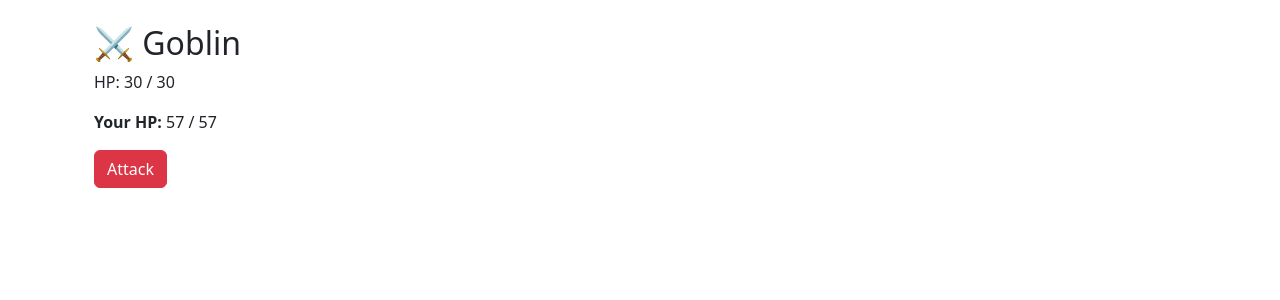
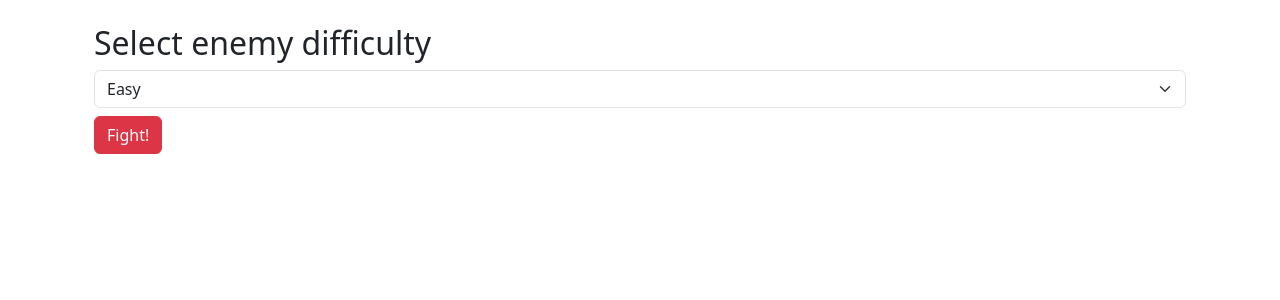
Before and after one commit to SzymonPolczynski/quiz_rpg, a Django app: page /battle/ in a window 1280 px wide. Shown: the part 136-436 px from the top of the page. Run offline with Django 5.2, Linux system fonts and the light colour scheme; a user stored in the database is signed in; data comes from the database, SQL or seed files in the repository; both versions use the stored data as it was after the commit.

Commit message:
New battle engine, difficulty for pve

```diff
--- a/game/models.py
+++ b/game/models.py
@@ -307,7 +307,15 @@ class QuestProgress(models.Model):
 class Enemy(models.Model):
     """Model representing the enemy in PvE encounters."""
 
+    DIFFICULTY_CHOICES = [
+    ("easy", "Easy"),
+    ("medium", "Medium"),
+    ("hard", "Hard"),
+    ("boss", "Boss"),
+    ]
+
     name = models.CharField(max_length=100)
+    difficulty = models.CharField(max_length=10, choices=DIFFICULTY_CHOICES, default="easy")
     max_hp = models.PositiveIntegerField(default=100)
     power = models.PositiveIntegerField(default=10)
     armor = models.PositiveIntegerField(default=0)
--- a/game/templates/game/base.html
+++ b/game/templates/game/base.html
@@ -34,7 +34,7 @@
             <li class="nav-item"><a class="nav-link" href="{% url 'shop' %}"><i class="bi bi-cart"></i> Shop</a></li>
             <li class="nav-item"><a class="nav-link" href="{% url 'quest_log' %}"><i class="bi bi-journal-check"></i> Quest Log</a></li>
             <li class="nav-item"><a class="nav-link" href="{% url 'quest_list' %}"><i class="bi bi-list-columns"></i> Quest Board</a></li>
-            <li class="nav-item"><a class="nav-link" href="{% url 'battle' %}"><i class="bi bi-crosshair"></i> PvE</a></li>
+            <li class="nav-item"><a class="nav-link" href="{% url 'battle_select' %}"><i class="bi bi-crosshair"></i> PvE</a></li>
             <li class="nav-item"><a class="nav-link" href="{% url 'tavern' %}"><i class="bi bi-cup-straw"></i> Tavern</a></li>
           </ul>
 
--- /dev/null
+++ b/game/templates/game/battle_select.html
@@ -0,0 +1,16 @@
+{% extends "game/base.html" %}
+{% block content %}
+  <div class="container mt-4">
+    <h2>Select enemy difficulty</h2>
+    <form method="post">
+      {% csrf_token %}
+      <select class="form-select" name="difficulty">
+        <option value="easy">Easy</option>
+        <option value="medium">Medium</option>
+        <option value="hard">Hard</option>
+        <option value"boss">Boss</option>
+      </select>
+      <button class="btn btn-danger mt-2" type="submit">Fight!</button>
+    </form>
+  </div>
+{% endblock %}
--- a/game/urls.py
+++ b/game/urls.py
@@ -38,7 +38,8 @@ urlpatterns = [
         name="claim_quest_reward",
     ),
     path("create_character/", views.create_character_view, name="create_character"),
-    path("battle/", views.battle_view, name="battle"),
+    path("battle/", views.battle_select_view, name="battle_select"),
+    path("battle/fight/", views.battle_view, name="battle"),
     path("battle/defeat/", views.battle_defeat_view, name="battle_defeat"),
     path("tavern/", views.tavern_view, name="tavern"),
 ]
--- a/game/views.py
+++ b/game/views.py
@@ -20,6 +20,7 @@ from django.contrib.auth import login
 from game.services.leveling import check_level_up
 from game.services.stats import recalculate_character_stats
 from game.services.regeneration import regenerate_character
+from game.services.battle_engine import resolve_battle_turn
 
 
 def register_view(request):
@@ -467,6 +468,24 @@ def create_character_view(request):
 
 
 @character_required
+def battle_select_view(request):
+    if request.method == "POST":
+        difficulty = request.POST.get("difficulty")
+        enemies = Enemy.objects.filter(difficulty=difficulty)
+
+        if not enemies.exists():
+            messages.error(request, "No enemies found for selected difficulty!")
+            return redirect("battle_select")
+
+        enemy = random.choice(enemies)
+        request.session["current_enemy_id"] = enemy.pk
+        request.session["enemy_hp"] = enemy.max_hp
+        return redirect("battle")
+
+    return render(request, "game/battle_select.html")
+
+
+@character_required
 def battle_view(request):
     character = request.user.character
     regenerate_character(character)
@@ -489,46 +508,35 @@ def battle_view(request):
     enemy_hp = request.session.get("enemy_hp", enemy.max_hp)
 
     if request.method == "POST":
-        dmg = random.randint(
-            character.physical_min_damage, character.physical_max_damage
-        )
-        dmg_after_armor = max(dmg - enemy.armor, 0)
-        enemy_hp -= dmg_after_armor
-
+        result = resolve_battle_turn(character, enemy, enemy_hp)
+        enemy_hp = result["enemy_hp"]
         request.session["enemy_hp"] = enemy_hp
 
-        if enemy_hp <= 0:
+        if result["enemy_defeated"]:
             character.experience += enemy.xp_reward
             character.gold += enemy.gold_reward
             request.session.pop("current_enemy_id", None)
             request.session.pop("enemy_hp", None)
-
             messages.success(
                 request,
                 f"You defeated {enemy.name} and earned {enemy.gold_reward} gold and {enemy.xp_reward} XP!",
             )
             check_level_up(character)
             character.save()
-
             return redirect("battle")
 
-        enemy_dmg = max(enemy.power - character.armor, 0)
-        character.hp = max(character.hp - enemy_dmg, 0)
-
-        if character.hp <= 0:
+        if result["character_defeated"]:
             request.session.pop("current_enemy_id", None)
             request.session.pop("enemy_hp", None)
-
             messages.error(request, f"You were defeated by {enemy.name}!")
             character.save()
             return redirect("battle_defeat")
 
+        for log in result["logs"]:
+            messages.info(request, log)
+
         character.save()
 
-        messages.info(
-            request,
-            f"You hit {enemy.name} for {dmg_after_armor} dmg. Enemy hit you for {enemy_dmg} dmg.",
-        )
 
     return render(
         request,
```
Also changed, not shown: game/services/battle_engine.py (added, +40 -0 lines), db.sqlite3, game/migrations/0022_enemy_difficulty.py (added).
